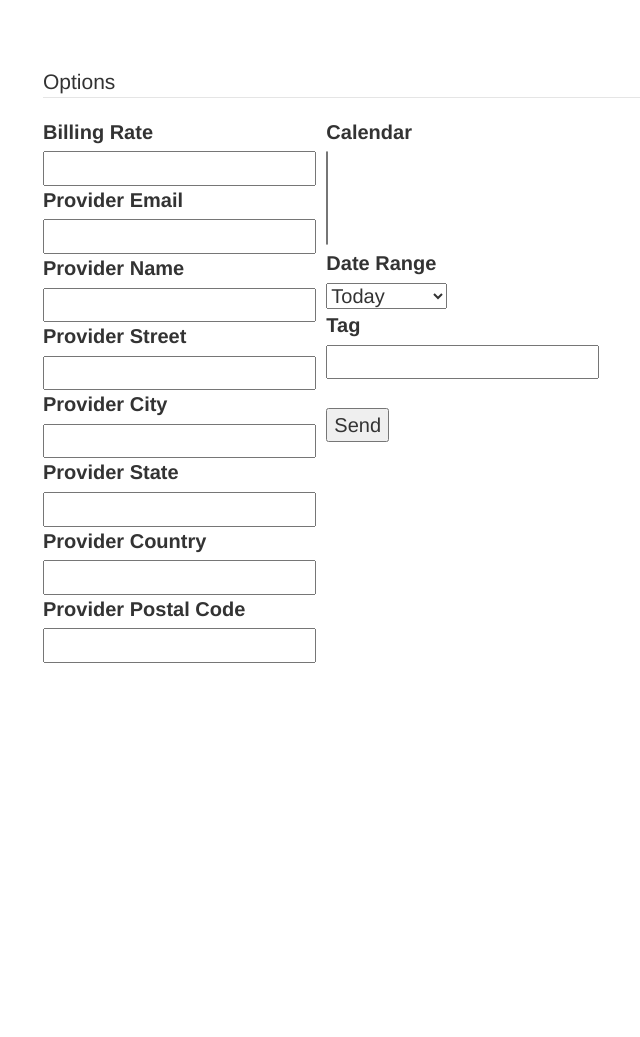
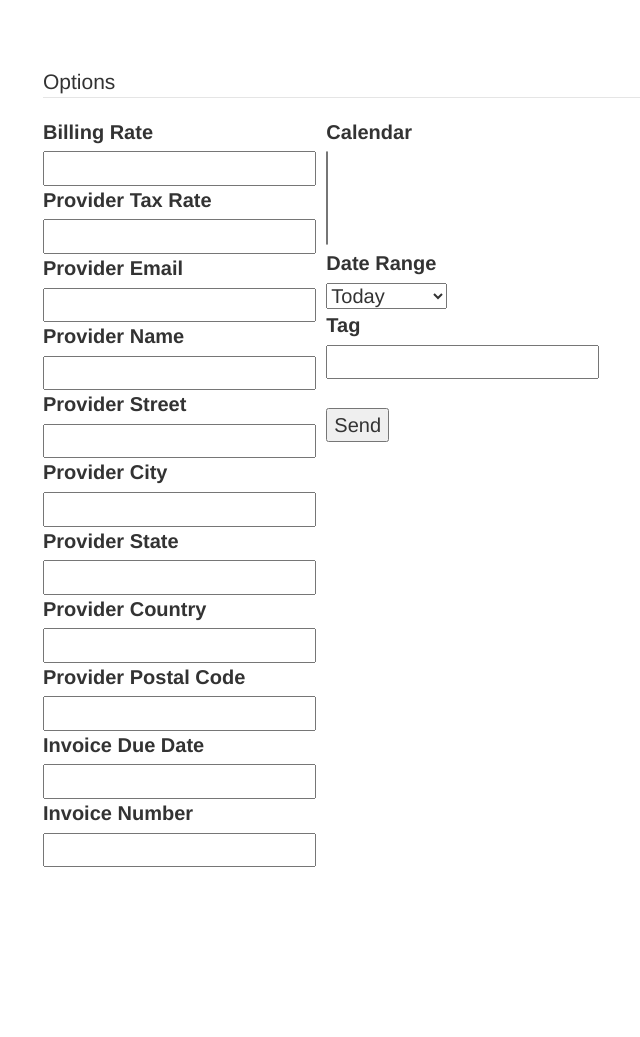
Before and after one commit to eayoungs/TimingIs-Flask, a Flask app: template templates/forms_template.html in a window 1280 px wide. Shown: the part 293-1330 px from the top of the page, without its empty margins (247-887 px from the left). Before the commit the page ends 956 px from the top, so only its background shows below. Run offline with Flask 2, Linux system fonts and the light colour scheme; the template is opened without the code that fills it: values that come from a table or form of the project are taken from there, most other values are stand-ins (such as "Sample title", 1, 10 or a date in 2020); parts of the project's set-up code (start-up, migrations or seed data) failed here and were passed over; some libraries are stand-ins or nearby versions.

Commit message:
Added remaining to fields

```diff
--- a/forms.py
+++ b/forms.py
@@ -59,5 +59,6 @@ class CalendarSelectForm(Form):
     provider_post_code = TextField('Provider Postal Code')
     provider_tax_rate = TextField('Provider Tax Rate')
     invoice_id = TextField('Invoice Number')
+    invoice_due_date=TextField('Invoice Due Date')
 
     submit = SubmitField("Send")
--- a/templates/forms_template.html
+++ b/templates/forms_template.html
@@ -89,6 +89,10 @@
              {{ form.billing_rate }}
              <br>
 
+             {{ form.provider_tax_rate.label }}<br>
+             {{ form.provider_tax_rate }}
+             <br>
+
              {{ form.provider_email.label }}<br>
              {{ form.provider_email }}
              <br>
@@ -117,6 +121,14 @@
              {{ form.provider_post_code }}
              <br>
 
+             {{ form.invoice_due_date.label }}<br>
+             {{ form.invoice_due_date }}
+             <br>
+
+             {{ form.invoice_id.label }}<br>
+             {{ form.invoice_id }}
+             <br>
+
            </div>
 
            <div class="two">
@@ -127,15 +139,6 @@
              {{ form.DateRange.label }}<br>
              {{ form.DateRange }}
              <br>
-             <!--
-             {{ form.StartDate.label }}<br>
-             {{ form.StartDate }}
-             <br>
-
-             {{ form.EndDate.label }}<br>
-             {{ form.EndDate }}
-             <br>
-             -->
 
              {{ form.Tag.label }}<br>
              {{ form.Tag }}
```
